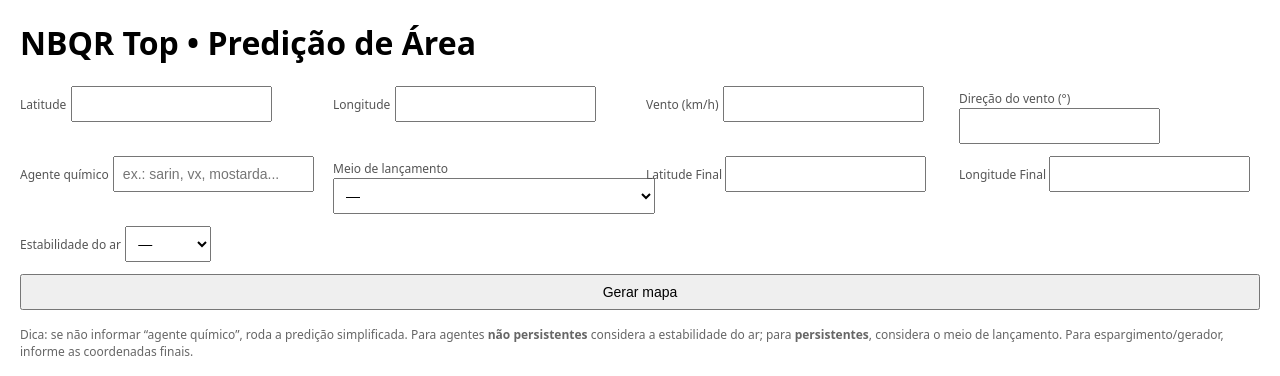
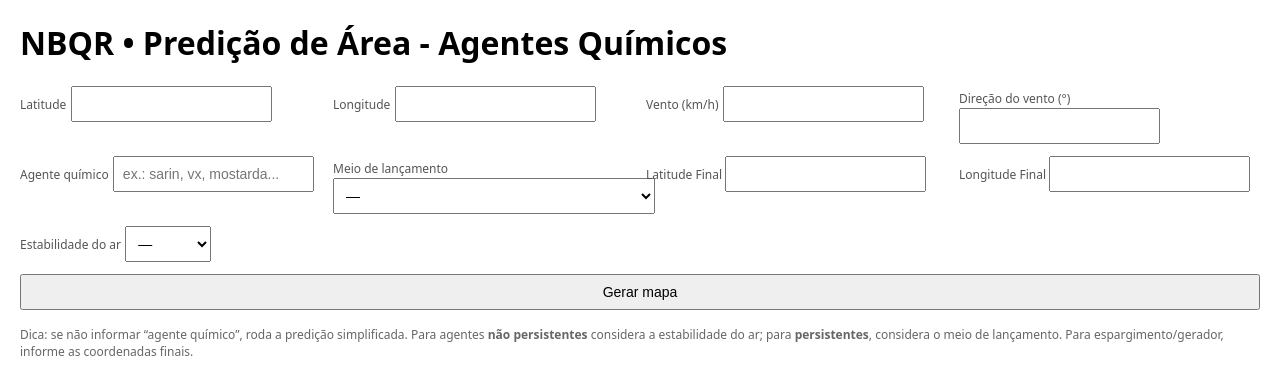
Before and after one commit to WilliamKremes/NBQR, a Flask app: template templates/index.html in a window 1280 px wide. Shown: the top 376 px of the page. Run offline with Flask 3, Linux system fonts and the light colour scheme; the template is opened without the code that fills it, so the values that code supplies are empty.

Commit message:
Update index.html

```diff
--- a/templates/index.html
+++ b/templates/index.html
@@ -15,7 +15,7 @@
     </style>
   </head>
   <body>
-    <h1>NBQR Top • Predição de Área</h1>
+    <h1>NBQR • Predição de Área - Agentes Químicos</h1>
     <form method="post">
       <div>
         <label>Latitude</label>
```
